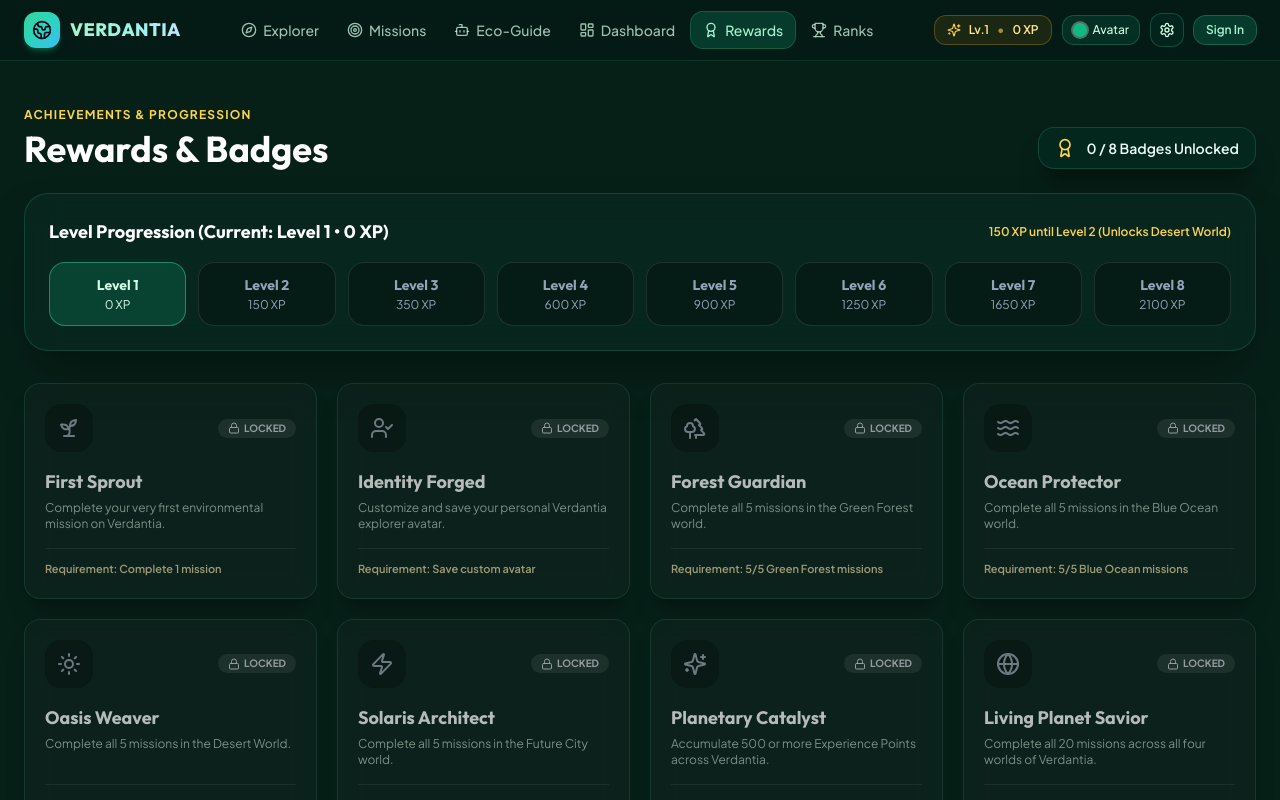
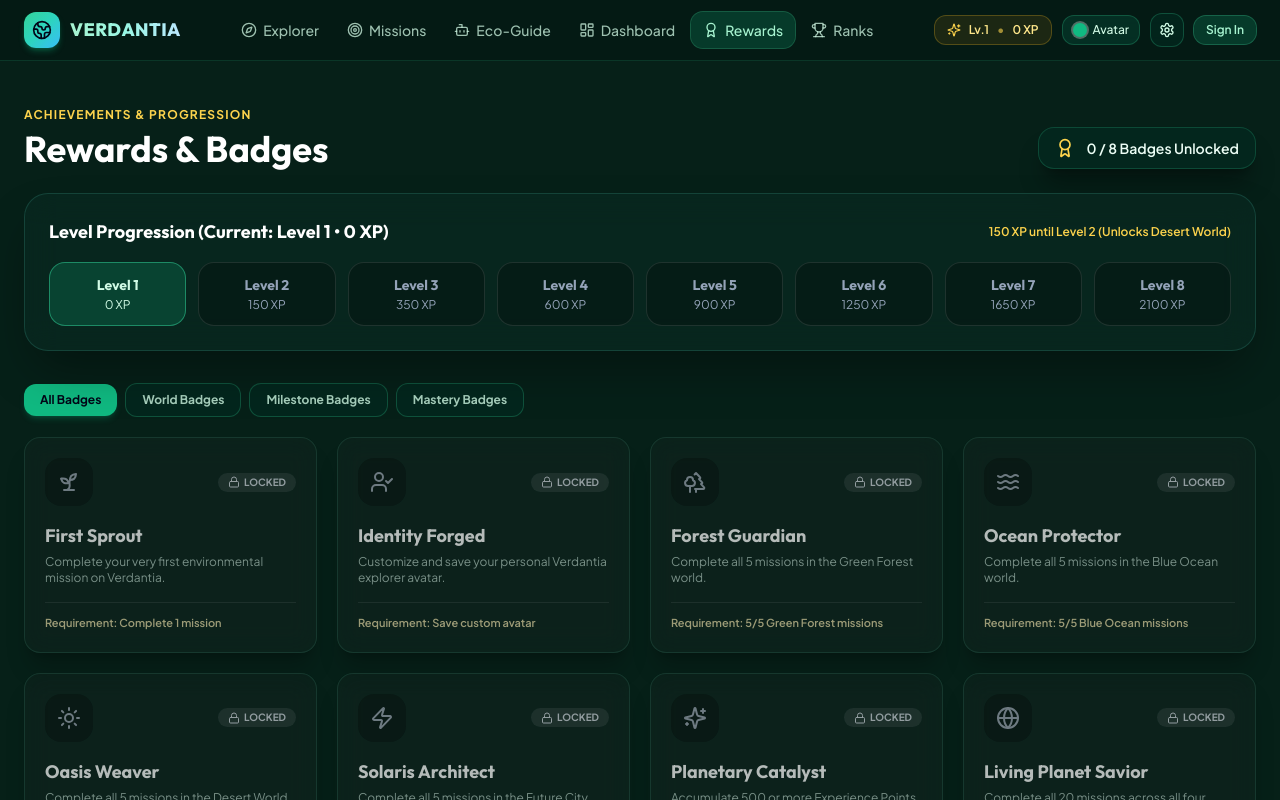
Before and after one commit to varshinisathasivam/3D-Adventure-Website, a React (Vite) app: page /rewards in a window 1280 px wide. Shown: the top 800 px of the page. Built offline with nearby package versions, Linux system fonts and the light colour scheme.

Commit message:
feat(rewards): add badge category filters and unlocked hover glow

```diff
--- a/src/pages/Rewards/RewardsPage.tsx
+++ b/src/pages/Rewards/RewardsPage.tsx
@@ -1,4 +1,4 @@
-import React from 'react';
+import React, { useState } from 'react';
 import { Award, Globe, Lock, Sparkles, Sprout, Sun, Trees, UserCheck, Waves, Zap } from 'lucide-react';
 import { AppLayout } from '../../components/layout/AppLayout';
 import {
@@ -24,6 +24,12 @@ export const RewardsPage: React.FC = () => {
   const xp = useGameStore((s) => s.xp);
   const unlockedBadgeIds = useGameStore((s) => s.unlockedBadgeIds);
   const levelInfo = calculateLevelFromXp(xp);
+  const [category, setCategory] = useState<'all' | 'world' | 'milestone' | 'mastery'>('all');
+
+  const visibleBadges =
+    category === 'all'
+      ? BADGES_DATA
+      : BADGES_DATA.filter((b) => b.category === category);
 
   return (
     <AppLayout>
@@ -76,18 +82,37 @@ export const RewardsPage: React.FC = () => {
           </div>
         </div>
 
+        {/* Category Filter Tabs */}
+        <div className="mt-8 flex flex-wrap items-center gap-2">
+          {(['all', 'world', 'milestone', 'mastery'] as const).map((cat) => (
+            <button
+              key={cat}
+              type="button"
+              aria-pressed={category === cat}
+              onClick={() => setCategory(cat)}
+              className={`rounded-xl px-4 py-2 text-xs font-bold capitalize transition ${
+                category === cat
+                  ? 'bg-emerald-500 text-slate-950 shadow-md shadow-emerald-500/20'
+                  : 'border border-emerald-400/25 bg-emerald-950/60 text-emerald-100/80 hover:border-emerald-400/50'
+              }`}
+            >
+              {cat === 'all' ? 'All Badges' : `${cat} Badges`}
+            </button>
+          ))}
+        </div>
+
         {/* Badges Grid */}
-        <div className="mt-8 grid gap-5 sm:grid-cols-2 lg:grid-cols-4">
-          {BADGES_DATA.map((badge) => {
+        <div className="mt-5 grid gap-5 sm:grid-cols-2 lg:grid-cols-4">
+          {visibleBadges.map((badge) => {
             const unlocked = unlockedBadgeIds.includes(badge.id);
             const Icon = ICON_MAP[badge.icon] ?? Award;
 
             return (
               <div
                 key={badge.id}
-                className={`glass-card flex flex-col justify-between p-5 transition ${
+                className={`glass-card flex flex-col justify-between p-5 transition duration-300 ${
                   unlocked
-                    ? 'border-amber-300/40 bg-gradient-to-br from-emerald-900/60 to-amber-950/30'
+                    ? 'border-amber-300/45 bg-gradient-to-br from-emerald-900/60 to-amber-950/30 shadow-lg shadow-amber-500/10 hover:-translate-y-1'
                     : 'opacity-70 grayscale-[40%]'
                 }`}
               >
```
